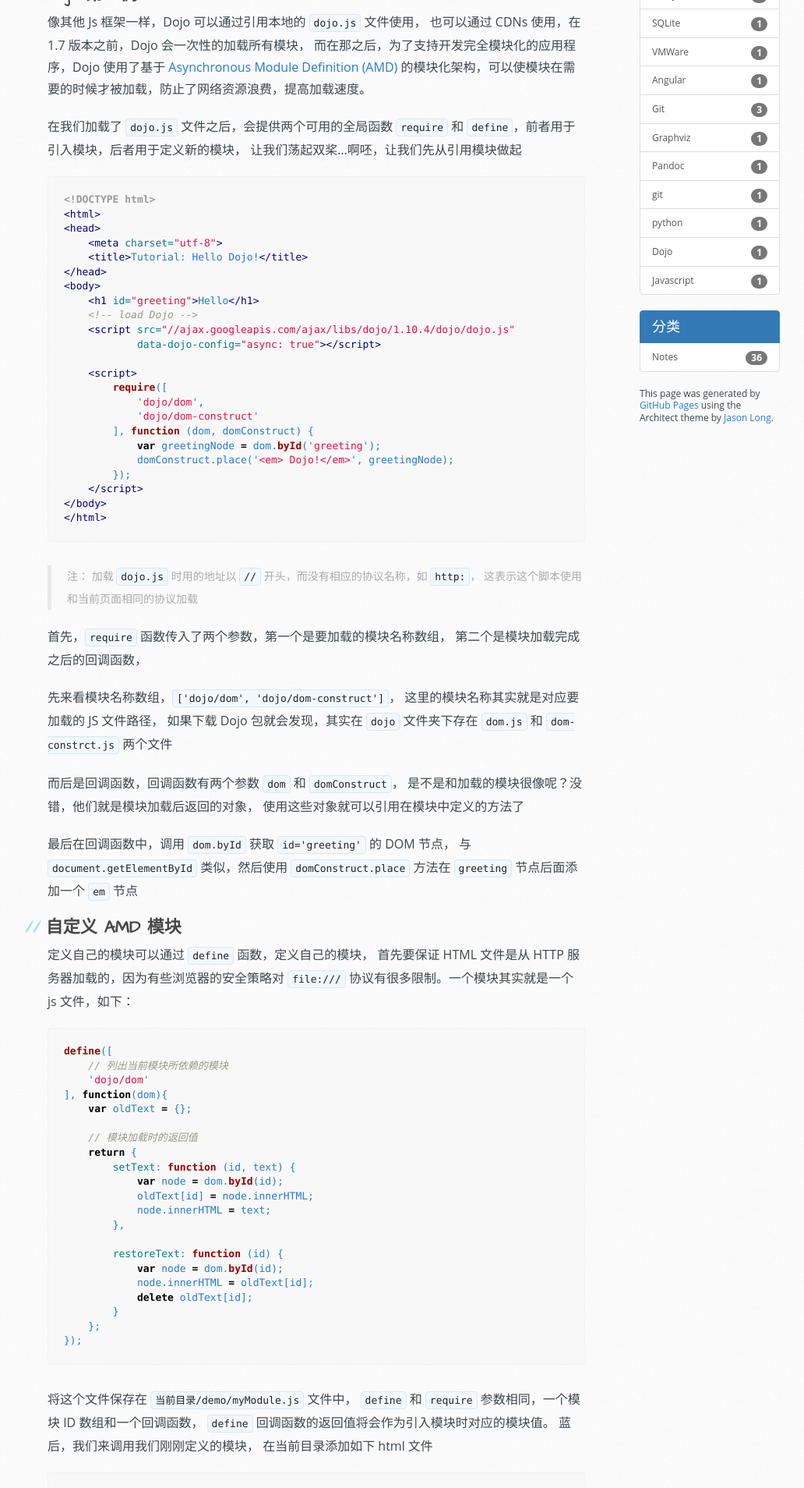
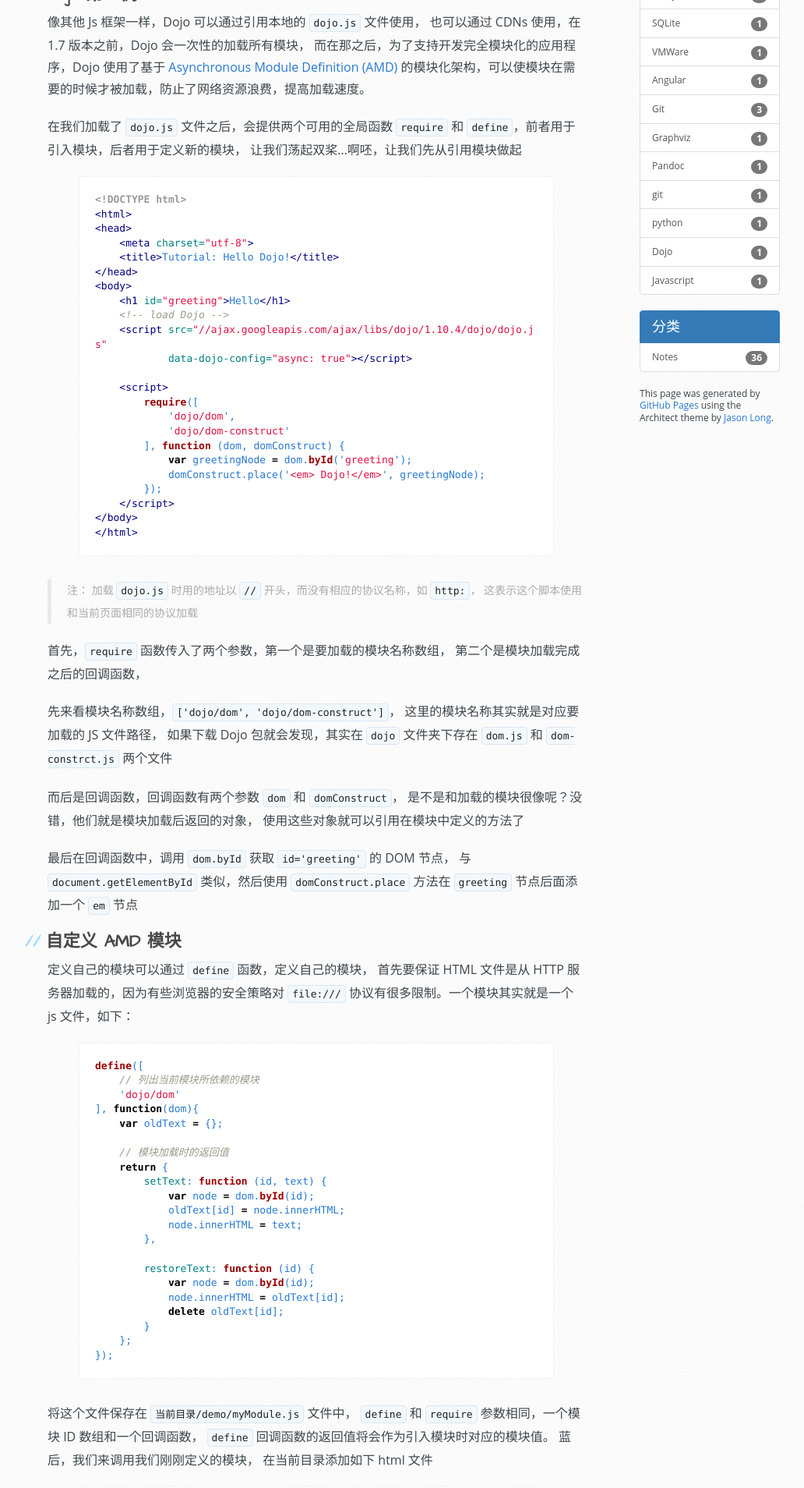
Before and after one commit to baiyangcao/baiyangcao.github.io, a Jekyll site: the page built from _posts/2017-04-21-hello-dojo.md, in a window 1280 px wide. Shown: the part 812-2720 px from the top of the page at 78% size, without its empty margins (109-1141 px from the left). Built offline with Jekyll 4.4.1, drawn with Linux system fonts in a browser that asks for light colours; nearby versions of some CDN libraries; library files that are not in the unit come from our copies.

Commit message:
Dojo 初探 代码块修正为 rouge 样式

````diff
--- a/_posts/2017-04-21-hello-dojo.md
+++ b/_posts/2017-04-21-hello-dojo.md
@@ -32,7 +32,7 @@ Dojo 是一个由 Dojo 基金会开发的 Javascript 工具包，
 和 `define`，前者用于引入模块，后者用于定义新的模块，
 让我们荡起双桨...啊呸，让我们先从引用模块做起
 
-```html
+{% highlight html %}
 <!DOCTYPE html>
 <html>
 <head>
@@ -56,7 +56,7 @@ Dojo 是一个由 Dojo 基金会开发的 Javascript 工具包，
     </script>
 </body>
 </html>
-```
+{% endhighlight %}
 
 > 注： 加载 `dojo.js` 时用的地址以 `//` 开头，而没有相应的协议名称，如 `http:`，
 > 这表示这个脚本使用和当前页面相同的协议加载
@@ -83,7 +83,7 @@ Dojo 是一个由 Dojo 基金会开发的 Javascript 工具包，
 首先要保证 HTML 文件是从 HTTP 服务器加载的，因为有些浏览器的安全策略对
 `file:///` 协议有很多限制。一个模块其实就是一个 js 文件，如下：
 
-```javascript
+{% highlight javascript %}
 define([
     // 列出当前模块所依赖的模块
     'dojo/dom'
@@ -105,14 +105,14 @@ define([
         }
     };
 });
-```
+{% endhighlight %}
 
 将这个文件保存在 `当前目录/demo/myModule.js` 文件中，
 `define` 和 `require` 参数相同，一个模块 ID 数组和一个回调函数，
 `define` 回调函数的返回值将会作为引入模块时对应的模块值。
 蓝后，我们来调用我们刚刚定义的模块， 在当前目录添加如下 html 文件
 
-```html
+{% highlight html %}
 <!DOCTYPE html>
 <html>
 <head>
@@ -150,7 +150,7 @@ define([
     </script>
 </body>
 </html>
-```
+{% endhighlight %}
 
 如上代码引入 `demo/myModule` 模块，模块返回值复制给 myModule，
 并调用函数 `setText` 与 `restoreText` 设置标题文本
@@ -163,7 +163,7 @@ define([
 用于实现 `document.ready` 事件，在 `rquire` 或 `define` 中引用插件，
 而后回调函数就会在 DOM 加载完成之后执行
 
-```javascript
+{% highlight javascript %}
 require([
     'dojo/dom',
     'dojo/domReady!'
@@ -171,7 +171,7 @@ require([
     var greeting = dom.byId('greeting');
     greeting.innerHTML += ' from Dojo!';
 });
-```
+{% endhighlight %}
 
 > 注：`dojo/domReady!` 后面的感叹号是必须的！！！
 
@@ -184,7 +184,7 @@ require([
 之前的例子使用的都是 CDN 来加载 Dojo，同样我们可以引用本地的 Dojo 源，
 不过需要稍稍修改一下 dojo 的配置，来引入 dojo 的各个包
 
-```javascript
+{% highlight javascript %}
 var dojoConfig = {
     async: true,
     baseUrl: '.',
@@ -195,4 +195,4 @@ var dojoConfig = {
         'demo'
     ]
 };
-```
+{% endhighlight %}
````
